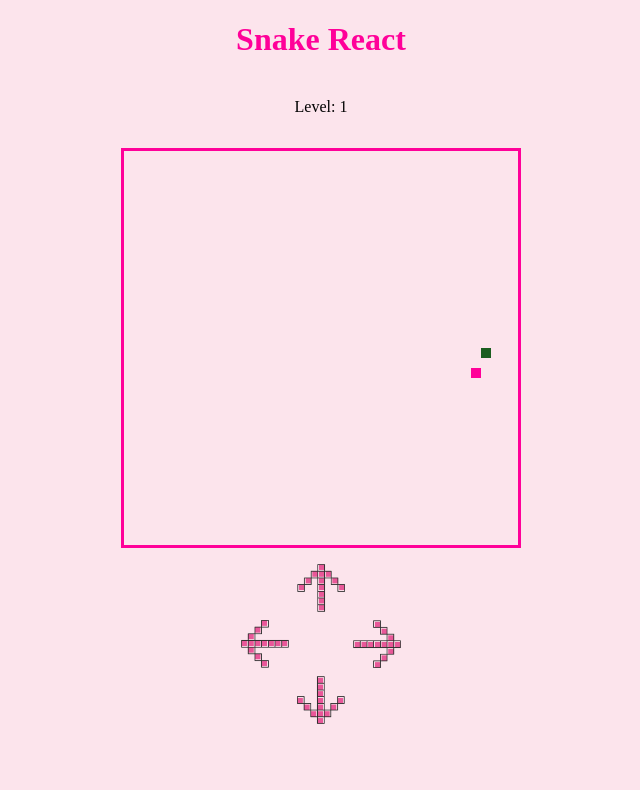
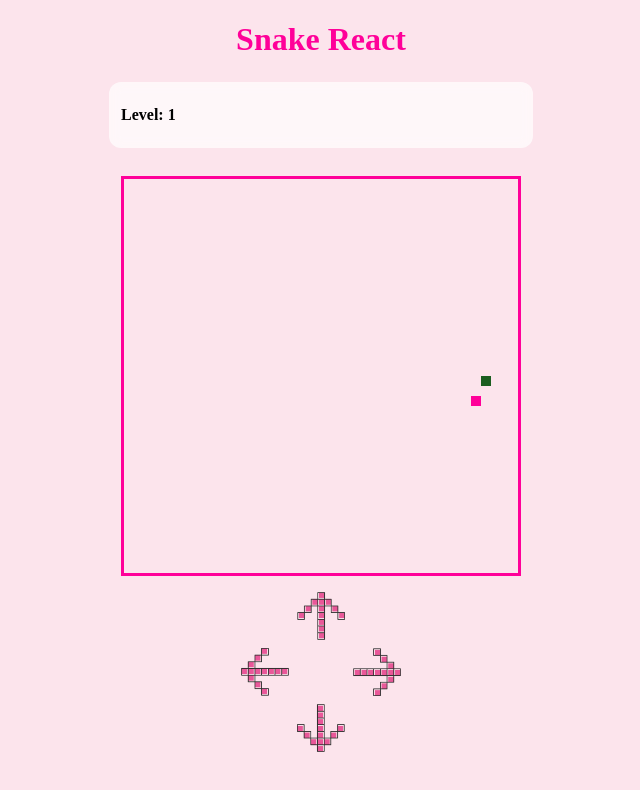
Before and after one commit to LuaFurtado/Snake-Game, a React (Vite) app in the folder snake-react/: page / in a window 1280 px wide. Shown: the top 790 px of the page, without its empty margins (319-959 px from the left). Built offline with nearby package versions, Linux system fonts and the light colour scheme.

Commit message:
style the new features

```diff
--- a/snake-react/src/App.css
+++ b/snake-react/src/App.css
@@ -61,3 +61,31 @@ canvas {
   z-index: 10;
   position: relative;
 }
+
+
+.hud {
+  display: flex;
+  justify-content: space-between;
+  align-items: center;
+  width: 100%;
+  max-width: 400px;
+  margin-bottom: 0.75rem;
+  padding: 0.5rem 0.75rem;
+  border-radius: 12px;
+
+  background: rgba(255, 255, 255, 0.7);
+  backdrop-filter: blur(6px);
+
+  font-weight: 600;
+}
+
+.hud-level {
+  font-size: 1rem;
+  color: #1b5e20; /* wicked green */
+}
+
+.hud-game-over {
+  font-size: 1rem;
+  color: #ff0099; /* hot pink */
+  animation: pulse 1.2s infinite;
+}
```
Also changed, not shown: snake-react/src/game/Food.js (line endings or trailing spaces), 1 other file (tests, documents, lock files or other folders).
